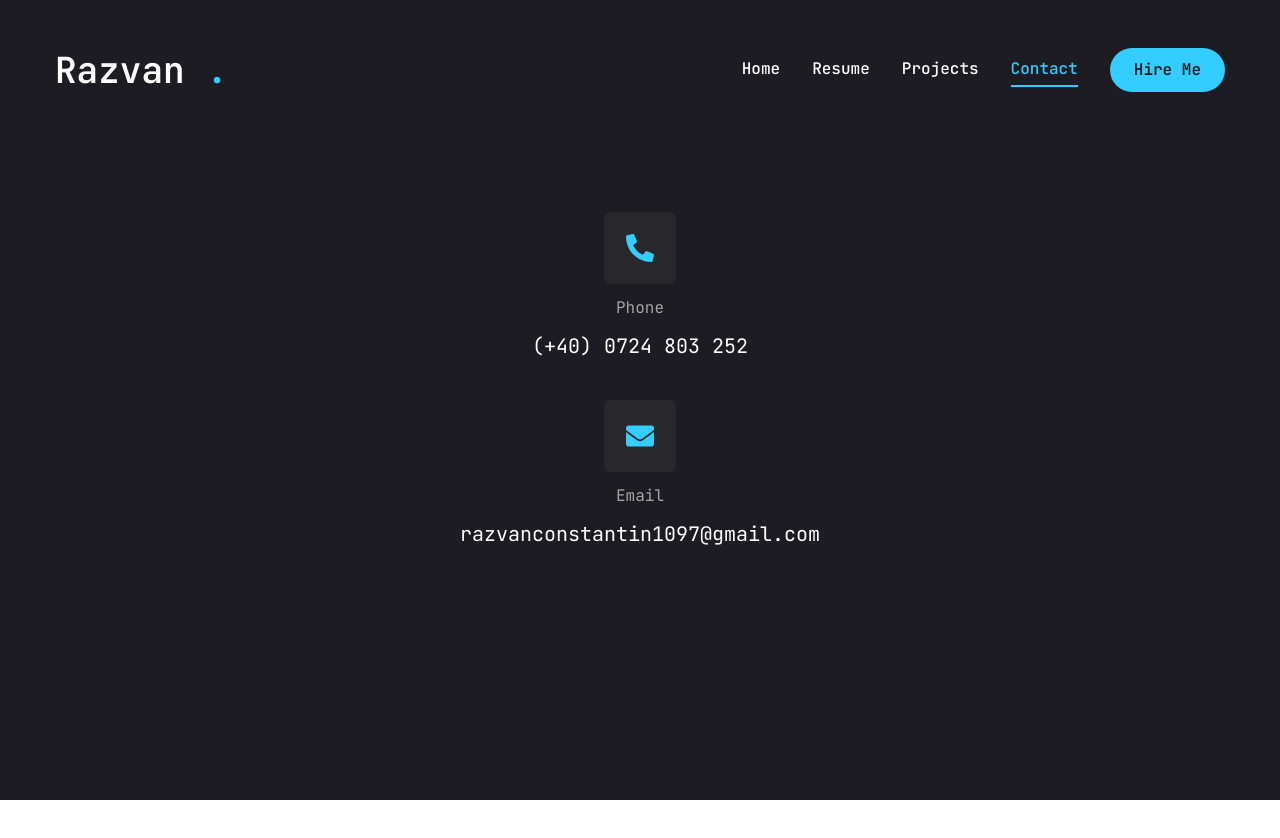
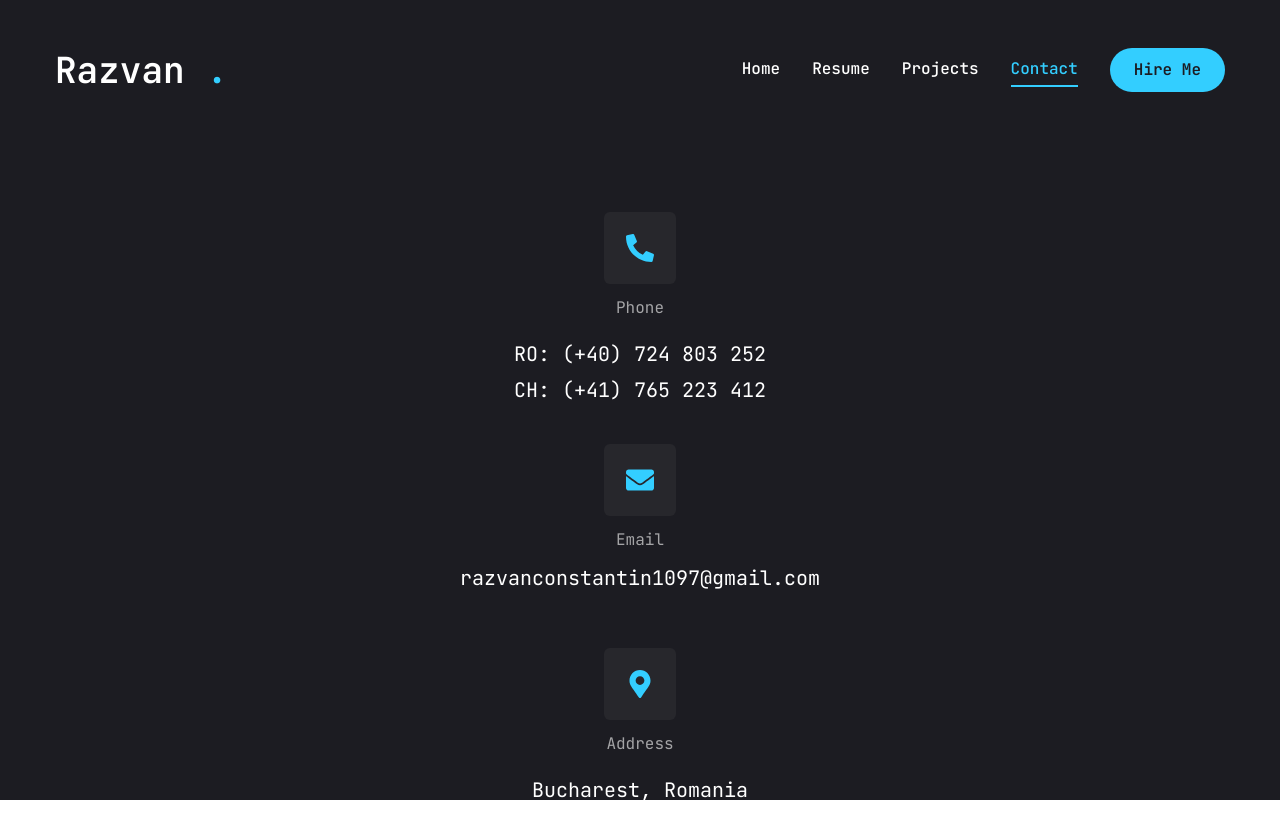
Before and after one commit to RazvanConstantin1/razvan-constantin, a Next.js app: page /contact in a window 1280 px wide. Shown: the top 838 px of the page. Before the commit the page ends 800 px from the top, so only its background shows below. Built offline with nearby package versions, Linux system fonts and the light colour scheme.

Commit message:
updated contact page

```diff
--- a/app/contact/page.jsx
+++ b/app/contact/page.jsx
@@ -6,18 +6,20 @@ const info = [
   {
     icon: <FaPhoneAlt />,
     title: "Phone",
-    description: "(+40) 0724 803 252",
+    description1: "RO: (+40) 724 803 252",
+    description2: "CH: (+41) 765 223 412",
   },
   {
     icon: <FaEnvelope />,
     title: "Email",
     description: "razvanconstantin1097@gmail.com",
   },
-  // {
-  //   icon: <FaMapMarkerAlt />,
-  //   title: "Address",
-  //   description: "Nürensdorf, Switzerland",
-  // },
+  {
+    icon: <FaMapMarkerAlt />,
+    title: "Address",
+    description1: "Bucharest, Romania",
+    description2: "Nürensdorf, Switzerland",
+  },
 ];
 
 function Contact() {
@@ -38,6 +40,7 @@ function Contact() {
         <div className="flex items-center justify-center">
           <ul className="flex flex-col gap-10 mt-12">
             {info.map((item, index) => {
+              console.log(item.title);
               return (
                 <li
                   key={index}
@@ -50,6 +53,8 @@ function Contact() {
                     <p className="text-white/60">{item.title}</p>
                   </div>
                   <h3 className="text-xl">{item.description}</h3>
+                  <h3 className="text-xl">{item.description1}</h3>
+                  <h3 className="text-xl">{item.description2}</h3>
                 </li>
               );
             })}
--- a/app/page.jsx
+++ b/app/page.jsx
@@ -27,7 +27,7 @@ function Home() {
             {/* btn and socials */}
             <div className="flex flex-col xl:flex-row items-center gap-8">
               <a
-                href="https://drive.google.com/file/d/1IkRkkqcr7_qTkEcmQ4KvqqqwCLl4QMMs/view?usp=sharing"
+                href="https://drive.google.com/file/d/1qbkL9NaeCZ65hR8Cg40rJ0iYlilwD43r/view?usp=sharing"
                 target="_blank"
               >
                 <Button
--- a/app/resume/page.jsx
+++ b/app/resume/page.jsx
@@ -22,7 +22,7 @@ const about = {
     },
     {
       fieldName: "Phone",
-      fieldValue: "(+41) 0765 223 412",
+      fieldValue: "(+40) 724 803 252",
     },
     {
       fieldName: "Nationality",
```
